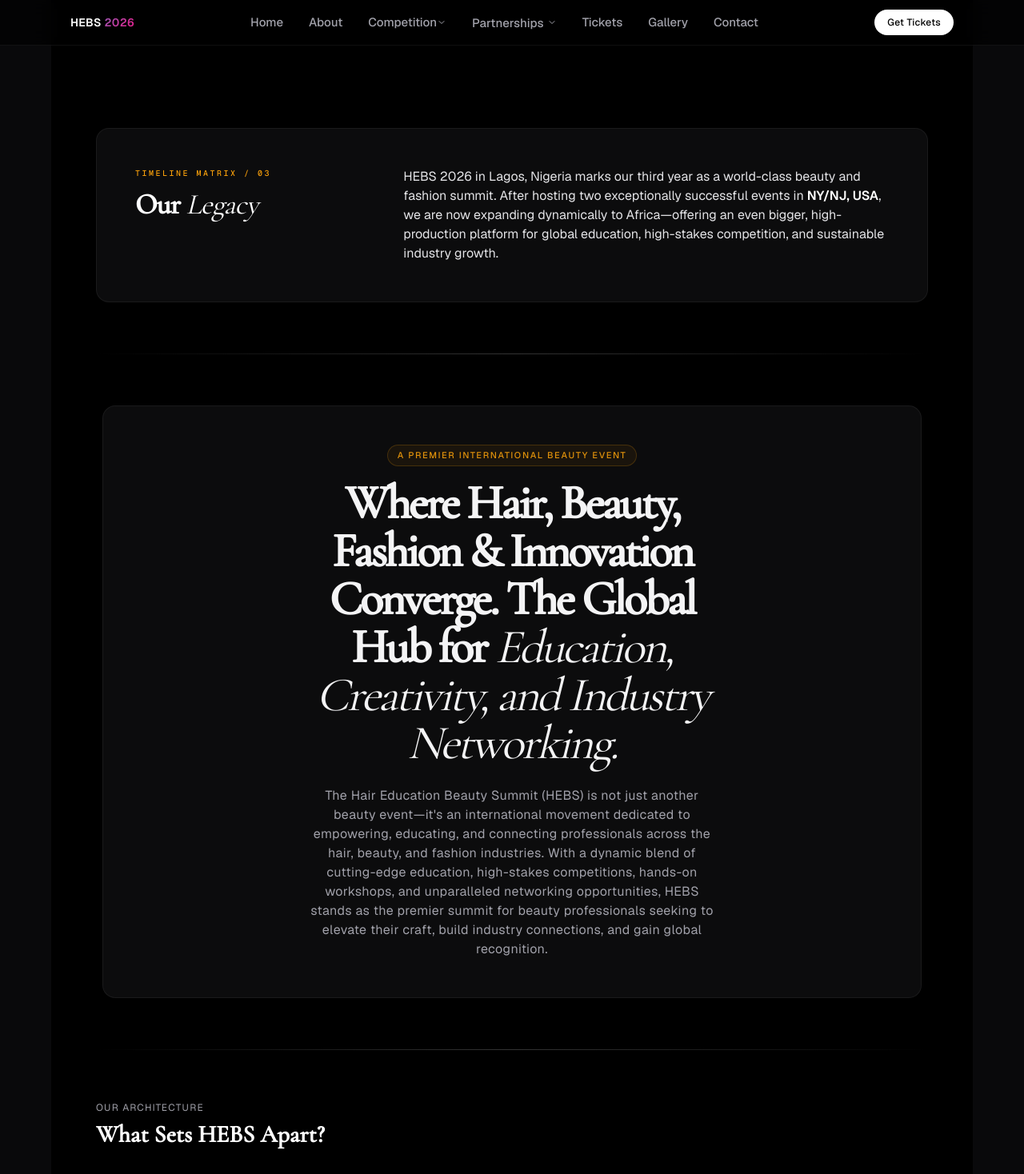
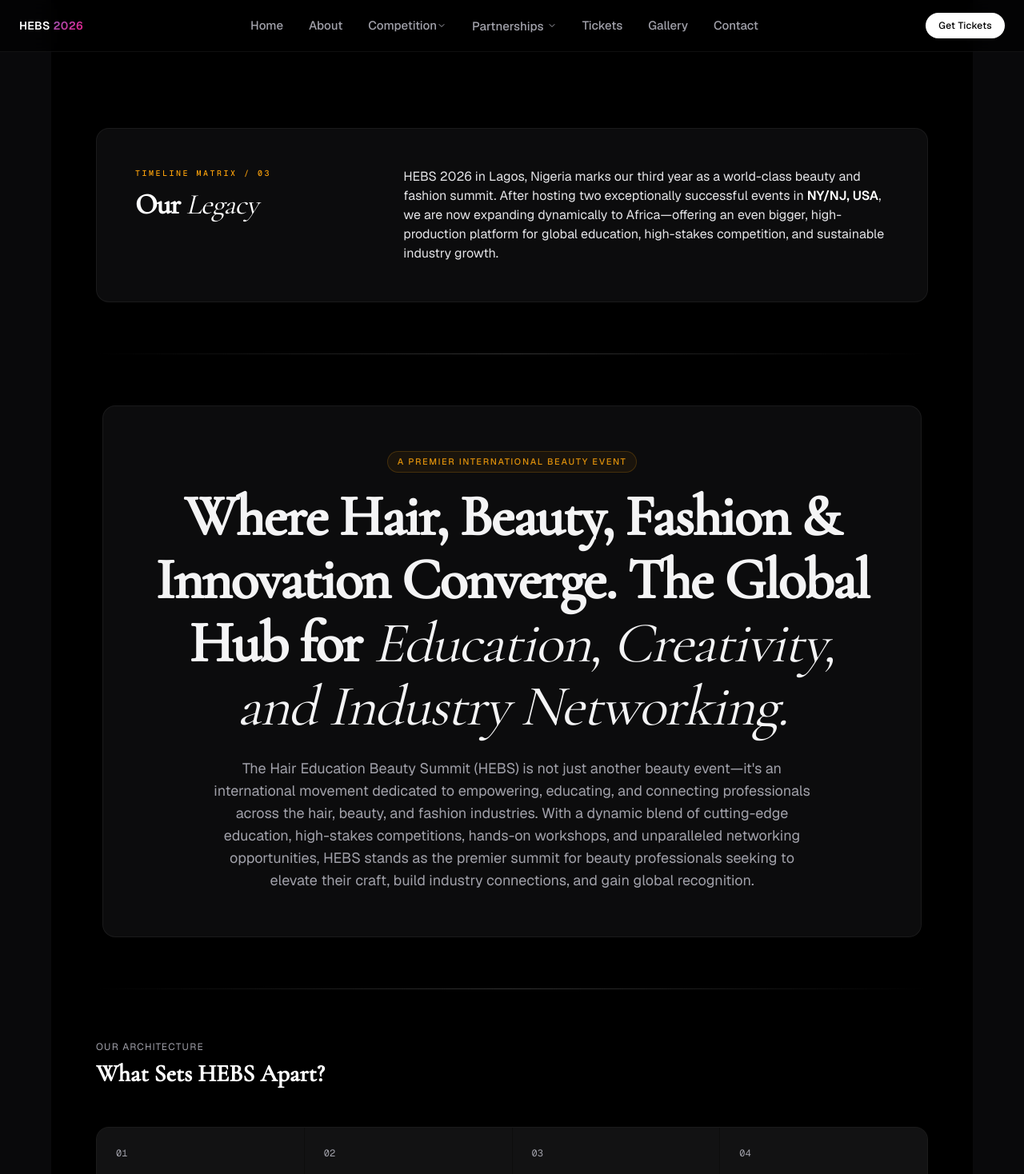
Before and after one commit to alexis800-glitch/hebs-lagos-2026, a Next.js app: page /about in a window 1280 px wide. Shown: the top 1468 px of the page at 80% size. Built offline with nearby package versions, Linux system fonts and the light colour scheme.

Commit message:
auto: fluid container widths — About mission card px-6→px-12→px-16, h2 lg:text-7xl, navbar max-w-7xl h-16

```diff
--- a/components/About.tsx
+++ b/components/About.tsx
@@ -33,15 +33,15 @@ export default function About() {
       <GradientDivider />
 
       {/* Part 1: Core Mission Statement */}
-      <div className="max-w-5xl mx-auto mt-12 mb-16 p-6 sm:p-8 md:p-12 bg-zinc-900/50 border border-white/[0.06] rounded-2xl flex flex-col items-center backdrop-blur-md">
+      <div className="w-full max-w-5xl mx-auto mt-12 mb-16 px-6 sm:px-12 md:px-16 py-10 md:py-14 bg-zinc-900/50 border border-white/[0.06] rounded-2xl flex flex-col items-center backdrop-blur-md text-center">
         <span className="text-[11px] font-medium tracking-[0.15em] uppercase text-amber-500/90 bg-amber-500/[0.06] border border-amber-500/20 px-3 py-1 rounded-full inline-block mb-4">
           A Premier International Beauty Event
         </span>
-        <h2 className="text-zinc-100 text-3xl sm:text-4xl md:text-6xl font-semibold tracking-tighter text-center leading-[1.15] w-full max-w-xl mx-auto px-6 sm:px-8 font-serif">
+        <h2 className="text-zinc-100 text-3xl sm:text-5xl md:text-6xl lg:text-7xl font-semibold tracking-tight leading-tight lg:leading-[1.1] font-serif w-full">
           Where Hair, Beauty, Fashion &amp; Innovation Converge. The Global Hub for{' '}
           <span className="italic font-normal">Education, Creativity, and Industry Networking.</span>
         </h2>
-        <p className="text-zinc-400 text-sm md:text-base text-center leading-relaxed w-full max-w-xl mx-auto px-6 sm:px-8 mt-6 tracking-wide">
+        <p className="text-base sm:text-lg text-zinc-400 max-w-3xl mx-auto mt-6 leading-relaxed">
           The Hair Education Beauty Summit (HEBS) is not just another beauty event—it&apos;s an international movement dedicated to empowering, educating, and connecting professionals across the hair, beauty, and fashion industries. With a dynamic blend of cutting-edge education, high-stakes competitions, hands-on workshops, and unparalleled networking opportunities, HEBS stands as the premier summit for beauty professionals seeking to elevate their craft, build industry connections, and gain global recognition.
         </p>
       </div>
--- a/components/Navbar.tsx
+++ b/components/Navbar.tsx
@@ -39,7 +39,7 @@ export default function Navbar() {
           initial={mounted ? { y: -64, opacity: 0 } : false}
           animate={{ y: 0, opacity: 1 }}
           transition={{ duration: 0.6, ease: EASE }}
-          className="relative z-[100] w-full max-w-6xl mx-auto px-6 flex items-center justify-between h-14"
+          className="relative z-[100] w-full max-w-7xl mx-auto px-6 h-16 flex items-center justify-between"
         >
           {/* Logo */}
           <a
```
